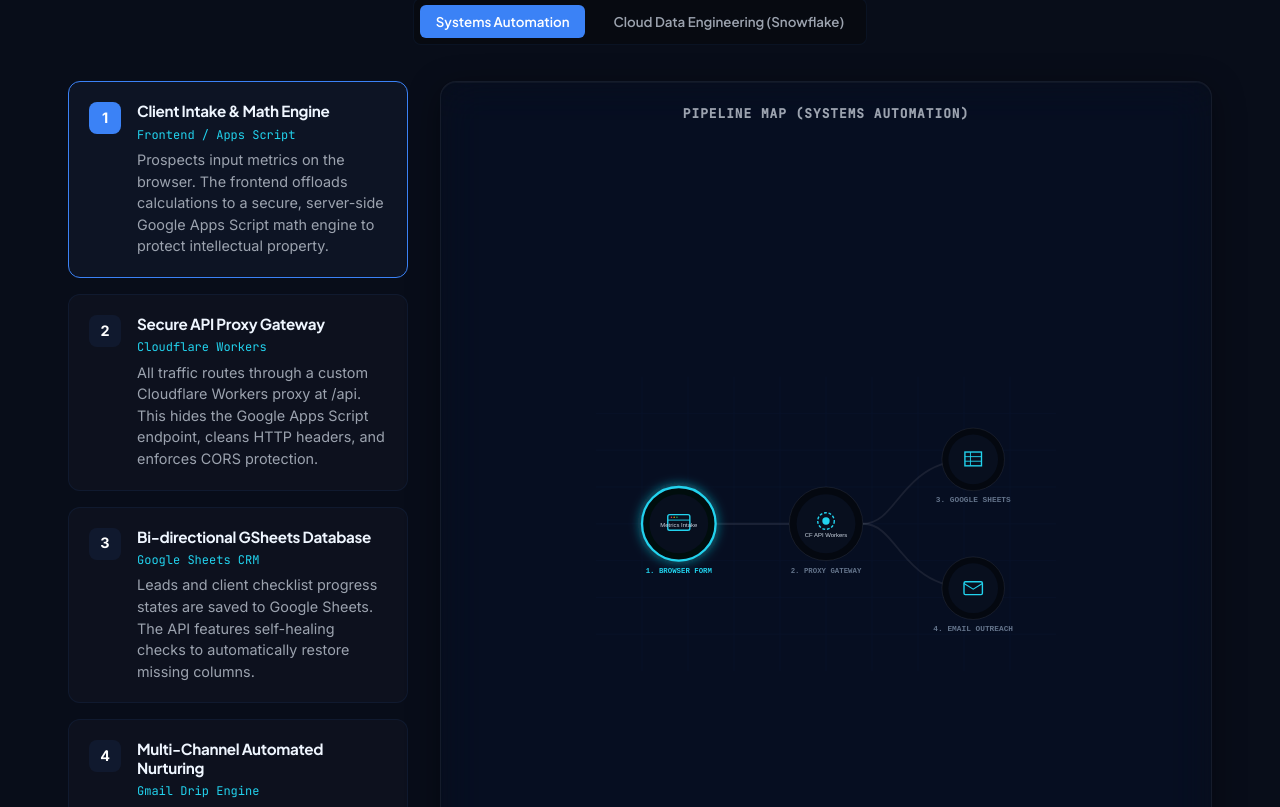
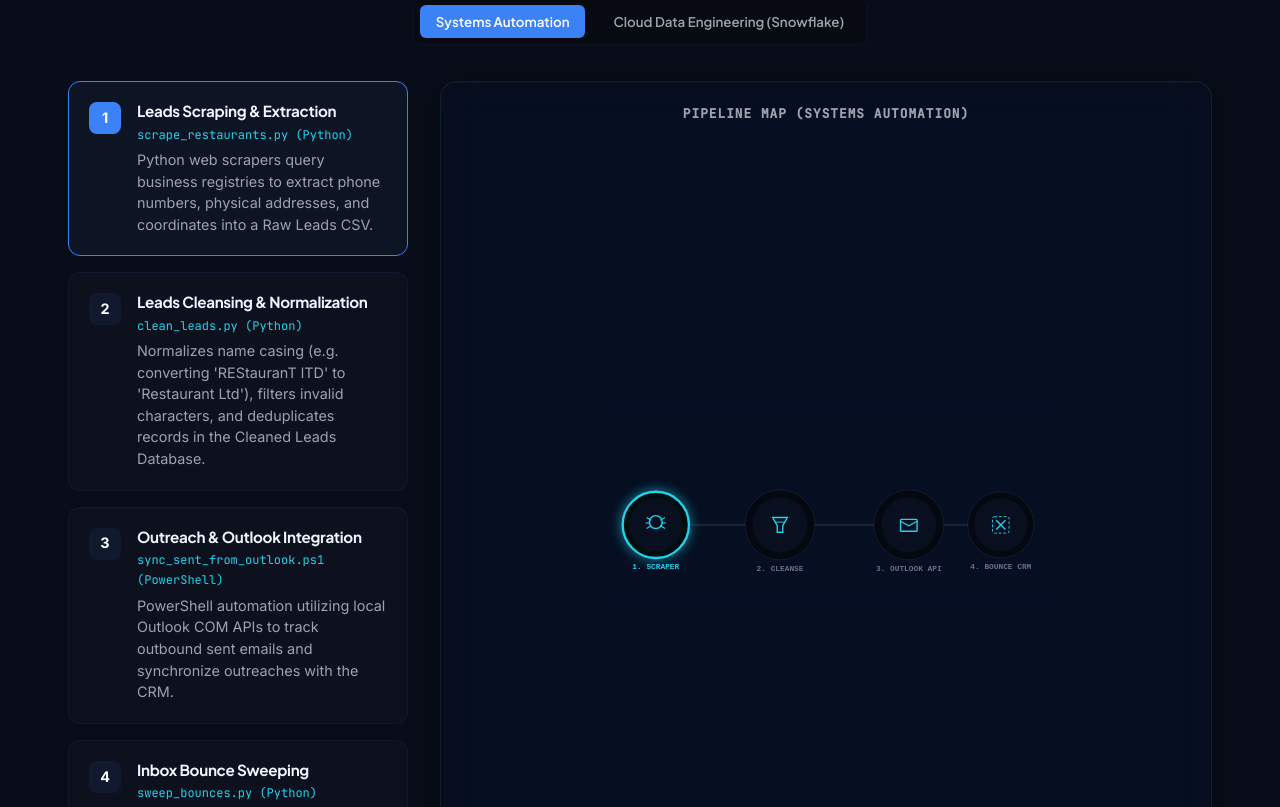
Before and after one commit to LeadGenData/haresh-kumar-portfolio, a React (Vite) app in the folder website/: page / in a window 1280 px wide. Shown: the part 2793-3600 px from the top of the page. Built offline with nearby package versions, Linux system fonts and the light colour scheme.

Commit message:
feat: Restructure Systems Automation blueprint steps and SVG diagrams to align with the actual Lead Scraper & Bounce Tracking workflow

```diff
--- a/website/src/App.jsx
+++ b/website/src/App.jsx
@@ -369,30 +369,30 @@
 const AUTOMATION_STEPS = [
   {
     id: 1,
-    title: "Client Intake & Math Engine",
-    component: "Frontend / Apps Script",
-    desc: "Prospects input metrics on the browser. The frontend offloads calculations to a secure, server-side Google Apps Script math engine to protect intellectual property.",
+    title: "Leads Scraping & Extraction",
+    component: "scrape_restaurants.py (Python)",
+    desc: "Python web scrapers query business registries to extract phone numbers, physical addresses, and coordinates into a Raw Leads CSV.",
     nodeHighlight: "node1"
   },
   {
     id: 2,
-    title: "Secure API Proxy Gateway",
-    component: "Cloudflare Workers",
-    desc: "All traffic routes through a custom Cloudflare Workers proxy at /api. This hides the Google Apps Script endpoint, cleans HTTP headers, and enforces CORS protection.",
+    title: "Leads Cleansing & Normalization",
+    component: "clean_leads.py (Python)",
+    desc: "Normalizes name casing (e.g. converting 'REStauranT lTD' to 'Restaurant Ltd'), filters invalid characters, and deduplicates records in the Cleaned Leads Database.",
     nodeHighlight: "node2"
   },
   {
     id: 3,
-    title: "Bi-directional GSheets Database",
-    component: "Google Sheets CRM",
-    desc: "Leads and client checklist progress states are saved to Google Sheets. The API features self-healing checks to automatically restore missing columns.",
+    title: "Outreach & Outlook Integration",
+    component: "sync_sent_from_outlook.ps1 (PowerShell)",
+    desc: "PowerShell automation utilizing local Outlook COM APIs to track outbound sent emails and synchronize outreaches with the CRM.",
     nodeHighlight: "node3"
   },
   {
     id: 4,
-    title: "Multi-Channel Automated Nurturing",
-    component: "Gmail Drip Engine",
-    desc: "Apps Script triggers automatically compile customized 6-page PDF audits, schedule follow-up emails on Day 2 & Day 5, and link clients directly to their portal.",
+    title: "Inbox Bounce Sweeping",
+    component: "sweep_bounces.py (Python)",
+    desc: "Automated inbox sweeper that parses incoming bounced/out-of-office emails, flags dead leads in Google Sheets CRM, and logs alternative contact suggestions.",
     nodeHighlight: "node4"
   }
 ];
@@ -428,7 +428,7 @@
   }
 ];
 
-// Interactive SVG blueprint showing Systems Automation flow
+// Interactive SVG blueprint showing Systems Automation flow (Lead Harvesting & Bounce Sweeper)
 const AutomationBlueprintDiagram = ({ activeStep }) => (
   <svg viewBox="0 0 500 320" width="100%" height="100%" style={{ background: 'transparent', display: 'block' }}>
     <defs>
@@ -450,72 +450,71 @@
 
     {/* Connection Flow Lines with active dash offsets */}
     <path
-      d="M 90 160 H 210"
+      d="M 65 160 H 180"
       stroke={activeStep > 1 ? "#22d3ee" : "rgba(255,255,255,0.08)"}
       strokeWidth="2.5"
       fill="none"
       className={activeStep > 1 ? "svg-flow-animation" : ""}
     />
-
-    {/* Split paths */}
     <path
-      d="M 290 160 C 330 160, 330 90, 410 90"
+      d="M 220 160 H 320"
       stroke={activeStep > 2 ? "#22d3ee" : "rgba(255,255,255,0.08)"}
-      strokeWidth="2"
+      strokeWidth="2.5"
       fill="none"
       className={activeStep > 2 ? "svg-flow-animation" : ""}
     />
     <path
-      d="M 290 160 C 330 160, 330 230, 410 230"
-      stroke={activeStep > 2 ? "#22d3ee" : "rgba(255,255,255,0.08)"}
-      strokeWidth="2"
+      d="M 360 160 H 435"
+      stroke={activeStep > 3 ? "#22d3ee" : "rgba(255,255,255,0.08)"}
+      strokeWidth="2.5"
       fill="none"
-      className={activeStep > 2 ? "svg-flow-animation" : ""}
+      className={activeStep > 3 ? "svg-flow-animation" : ""}
     />
 
-    {/* Node 1: Browser */}
-    <g transform="translate(90, 160)">
-      <circle r="40" fill="#040810" stroke={activeStep === 1 ? "#22d3ee" : "rgba(255,255,255,0.08)"} strokeWidth={activeStep === 1 ? "2.5" : "1"} filter={activeStep === 1 ? "url(#glow-cyan)" : "none"} style={{ transition: 'all 0.3s' }} />
-      <circle r="32" fill="#080f1e" />
-      <rect x="-12" y="-10" width="24" height="17" rx="2" fill="none" stroke="#22d3ee" strokeWidth="1.5" />
-      <line x1="-12" y1="-4" x2="12" y2="-4" stroke="#22d3ee" strokeWidth="1" />
-      <circle cx="-8" cy="-7" r="0.8" fill="#ef4444" />
-      <circle cx="-5" cy="-7" r="0.8" fill="#eab308" />
-      <circle cx="-2" cy="-7" r="0.8" fill="#22c55e" />
-      <text x="0" y="3" fill="#cbd5e1" fontSize="6.5" fontFamily="sans-serif" textAnchor="middle">Metrics Intake</text>
-      <text x="0" y="54" fill={activeStep === 1 ? "#22d3ee" : "#64748b"} fontSize="8" fontFamily="monospace" fontWeight="600" textAnchor="middle">1. BROWSER FORM</text>
+    {/* Node 1: Web Scraper */}
+    <g transform="translate(65, 160)">
+      <circle r="36" fill="#040810" stroke={activeStep === 1 ? "#22d3ee" : "rgba(255,255,255,0.08)"} strokeWidth={activeStep === 1 ? "2.5" : "1"} filter={activeStep === 1 ? "url(#glow-cyan)" : "none"} style={{ transition: 'all 0.3s' }} />
+      <circle r="29" fill="#080f1e" />
+      {/* Icon: Scraper spider/web/registry */}
+      <circle cx="0" cy="-3" r="7" fill="none" stroke="#22d3ee" strokeWidth="1.5" />
+      <line x1="-10" y1="-8" x2="-5" y2="-5" stroke="#22d3ee" strokeWidth="1.2" />
+      <line x1="10" y1="-8" x2="5" y2="-5" stroke="#22d3ee" strokeWidth="1.2" />
+      <line x1="-11" y1="-2" x2="-6" y2="-2" stroke="#22d3ee" strokeWidth="1.2" />
+      <line x1="11" y1="-2" x2="6" y2="-2" stroke="#22d3ee" strokeWidth="1.2" />
+      <line x1="-10" y1="4" x2="-5" y2="1" stroke="#22d3ee" strokeWidth="1.2" />
+      <line x1="10" y1="4" x2="5" y2="1" stroke="#22d3ee" strokeWidth="1.2" />
+      <text x="0" y="48" fill={activeStep === 1 ? "#22d3ee" : "#64748b"} fontSize="8.5" fontFamily="monospace" fontWeight="600" textAnchor="middle">1. SCRAPER</text>
     </g>
 
-    {/* Node 2: Workers */}
-    <g transform="translate(250, 160)">
-      <circle r="40" fill="#040810" stroke={activeStep === 2 ? "#22d3ee" : "rgba(255,255,255,0.08)"} strokeWidth={activeStep === 2 ? "2.5" : "1"} filter={activeStep === 2 ? "url(#glow-cyan)" : "none"} style={{ transition: 'all 0.3s' }} />
-      <circle r="32" fill="#080f1e" />
-      <g transform="translate(0, -3)" className={activeStep === 2 ? "svg-spin-animation" : ""}>
-        <circle cx="0" cy="0" r="9" fill="none" stroke="#22d3ee" strokeWidth="1.5" strokeDasharray="3 2" />
-        <circle cx="0" cy="0" r="4" fill="#22d3ee" />
-      </g>
-      <text x="0" y="14" fill="#cbd5e1" fontSize="6.5" fontFamily="sans-serif" textAnchor="middle">CF API Workers</text>
-      <text x="0" y="54" fill={activeStep === 2 ? "#22d3ee" : "#64748b"} fontSize="8" fontFamily="monospace" fontWeight="600" textAnchor="middle">2. PROXY GATEWAY</text>
+    {/* Node 2: Cleansing Engine */}
+    <g transform="translate(200, 160)">
+      <circle r="38" fill="#040810" stroke={activeStep === 2 ? "#22d3ee" : "rgba(255,255,255,0.08)"} strokeWidth={activeStep === 2 ? "2.5" : "1"} filter={activeStep === 2 ? "url(#glow-cyan)" : "none"} style={{ transition: 'all 0.3s' }} />
+      <circle r="30" fill="#080f1e" />
+      {/* Icon: Funnel/Cleanser */}
+      <polygon points="-8,-8 8,-8 3,1 3,8 -3,8 -3,1" fill="none" stroke="#22d3ee" strokeWidth="1.5" />
+      <line x1="-5" y1="-3" x2="5" y2="-3" stroke="#22d3ee" strokeWidth="1" />
+      <text x="0" y="50" fill={activeStep === 2 ? "#22d3ee" : "#64748b"} fontSize="8.5" fontFamily="monospace" fontWeight="600" textAnchor="middle">2. CLEANSE</text>
     </g>
 
-    {/* Node 3: Sheets CRM */}
-    <g transform="translate(410, 90)">
-      <circle r="34" fill="#040810" stroke={activeStep === 3 ? "#22d3ee" : "rgba(255,255,255,0.08)"} strokeWidth={activeStep === 3 ? "2" : "1"} filter={activeStep === 3 ? "url(#glow-cyan)" : "none"} style={{ transition: 'all 0.3s' }} />
-      <circle r="27" fill="#080f1e" />
-      <rect x="-9" y="-8" width="18" height="15" fill="none" stroke="#22d3ee" strokeWidth="1.5" />
-      <line x1="-9" y1="-3" x2="9" y2="-3" stroke="#22d3ee" strokeWidth="1" />
-      <line x1="-9" y1="2" x2="9" y2="2" stroke="#22d3ee" strokeWidth="1" />
-      <line x1="-3" y1="-8" x2="-3" y2="7" stroke="#22d3ee" strokeWidth="1" />
-      <text x="0" y="46" fill={activeStep === 3 ? "#22d3ee" : "#64748b"} fontSize="8.5" fontFamily="monospace" fontWeight="600" textAnchor="middle">3. GOOGLE SHEETS</text>
+    {/* Node 3: Outlook COM */}
+    <g transform="translate(340, 160)">
+      <circle r="38" fill="#040810" stroke={activeStep === 3 ? "#22d3ee" : "rgba(255,255,255,0.08)"} strokeWidth={activeStep === 3 ? "2.5" : "1"} filter={activeStep === 3 ? "url(#glow-cyan)" : "none"} style={{ transition: 'all 0.3s' }} />
+      <circle r="30" fill="#080f1e" />
+      {/* Icon: Mail message envelope */}
+      <rect x="-9" y="-6" width="18" height="13" rx="1" fill="none" stroke="#22d3ee" strokeWidth="1.5" />
+      <path d="M-9 -4 L0 1 L9 -4" fill="none" stroke="#22d3ee" strokeWidth="1.2" />
+      <text x="0" y="50" fill={activeStep === 3 ? "#22d3ee" : "#64748b"} fontSize="8.5" fontFamily="monospace" fontWeight="600" textAnchor="middle">3. OUTLOOK API</text>
     </g>
 
-    {/* Node 4: Email */}
-    <g transform="translate(410, 230)">
-      <circle r="34" fill="#040810" stroke={activeStep === 4 ? "#22d3ee" : "rgba(255,255,255,0.08)"} strokeWidth={activeStep === 4 ? "2" : "1"} filter={activeStep === 4 ? "url(#glow-cyan)" : "none"} style={{ transition: 'all 0.3s' }} />
-      <circle r="27" fill="#080f1e" />
-      <rect x="-10" y="-7" width="20" height="14" rx="1.5" fill="none" stroke="#22d3ee" strokeWidth="1.5" />
-      <path d="M-10 -5 L0 1 L10 -5" fill="none" stroke="#22d3ee" strokeWidth="1.2" />
-      <text x="0" y="46" fill={activeStep === 4 ? "#22d3ee" : "#64748b"} fontSize="8.5" fontFamily="monospace" fontWeight="600" textAnchor="middle">4. EMAIL OUTREACH</text>
+    {/* Node 4: Bounce Sweeper / sheets */}
+    <g transform="translate(440, 160)">
+      <circle r="36" fill="#040810" stroke={activeStep === 4 ? "#22d3ee" : "rgba(255,255,255,0.08)"} strokeWidth={activeStep === 4 ? "2.5" : "1"} filter={activeStep === 4 ? "url(#glow-cyan)" : "none"} style={{ transition: 'all 0.3s' }} />
+      <circle r="29" fill="#080f1e" />
+      {/* Icon: Bounce cross/check */}
+      <line x1="-5" y1="-5" x2="5" y2="5" stroke="#22d3ee" strokeWidth="1.5" />
+      <line x1="5" y1="-5" x2="-5" y2="5" stroke="#22d3ee" strokeWidth="1.5" />
+      <rect x="-9" y="-9" width="18" height="18" rx="2" fill="none" stroke="#22d3ee" strokeWidth="1" strokeDasharray="3 2" />
+      <text x="0" y="48" fill={activeStep === 4 ? "#22d3ee" : "#64748b"} fontSize="8.5" fontFamily="monospace" fontWeight="600" textAnchor="middle">4. BOUNCE CRM</text>
     </g>
   </svg>
 );
```
